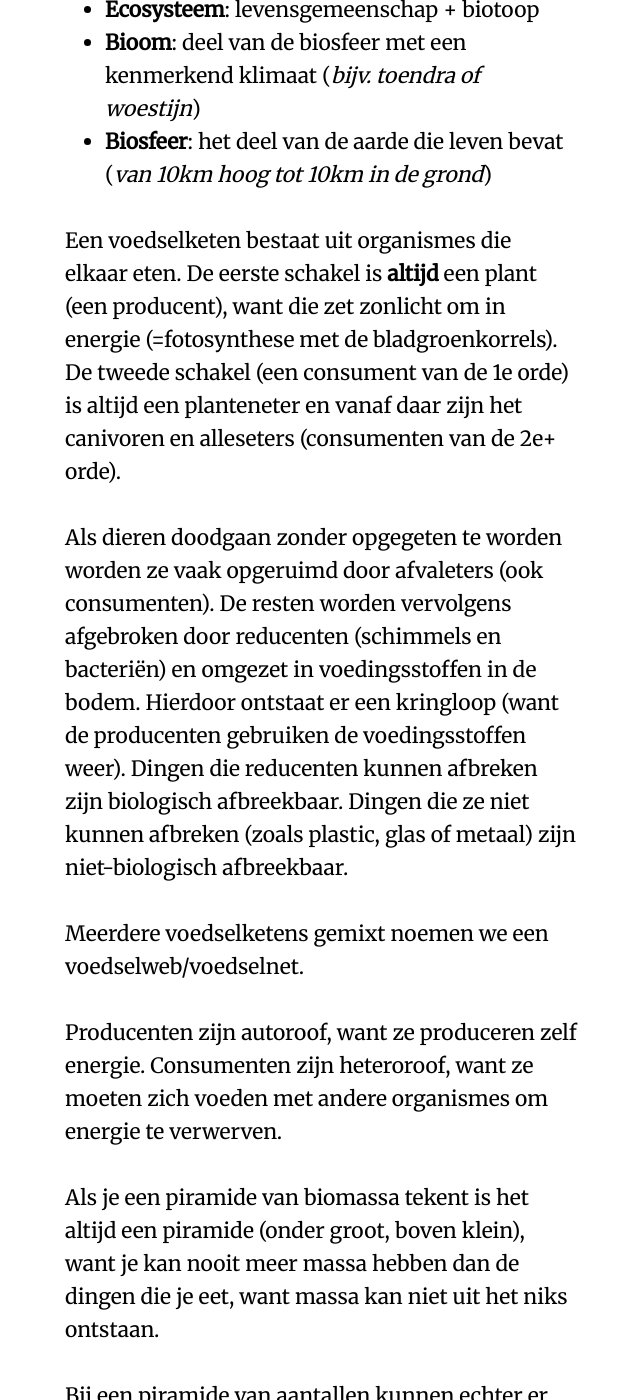
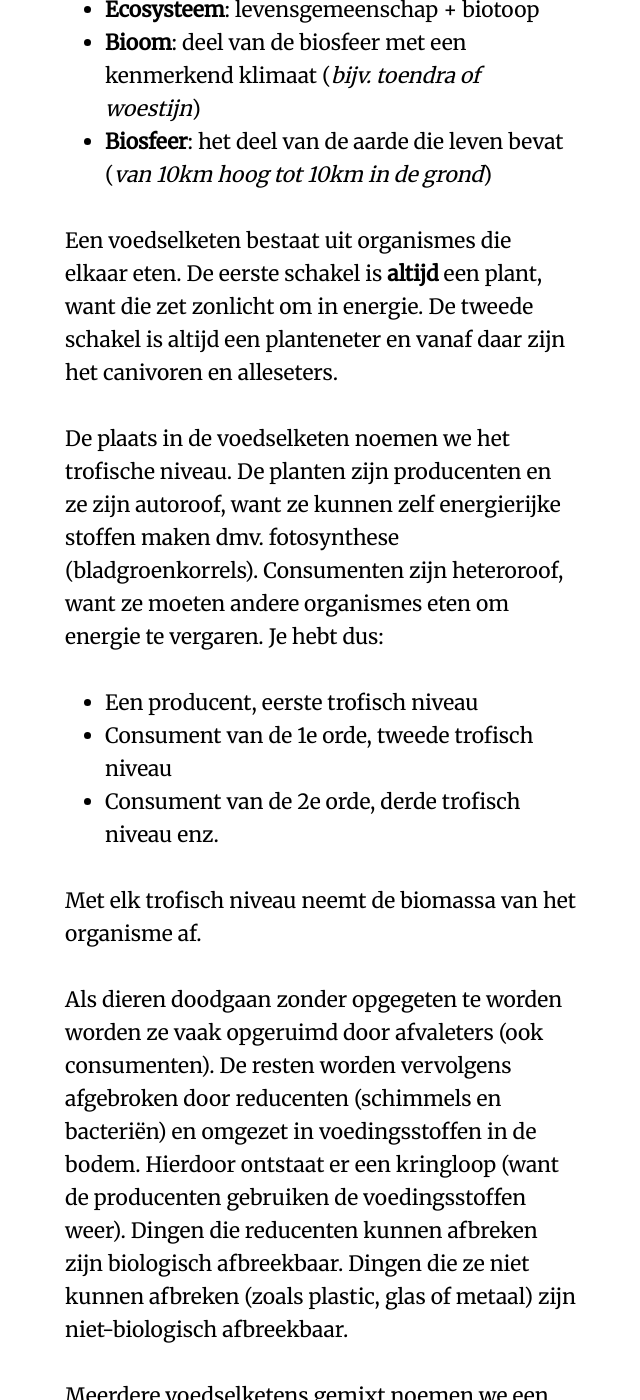
Before and after one commit to RobinBoers/school.geheimesite.nl, a Jekyll site: the page built from 3VWO/TW4/Biologie.md, in a window 1280 px wide and 1400 px high, scrolled down 964 px. Shown: the whole window, without its empty margins (319-959 px from the left). Built offline with Jekyll 4.4.1, drawn with Linux system fonts in a browser that asks for light colours; some web fonts are replaced; our own code applies the rules of GitHub Pages for plain Markdown files; some of the changed text lies outside the part shown.

Commit message:
Add part about energiestroom to biologie samenvatting

```diff
--- a/3VWO/TW4/Biologie.md
+++ b/3VWO/TW4/Biologie.md
@@ -17,13 +17,20 @@
 - **Biosfeer**: het deel van de aarde die leven bevat (_van 10km hoog tot 10km in de grond_)
 
 
-Een voedselketen bestaat uit organismes die elkaar eten. De eerste schakel is **altijd** een plant (een producent), want die zet zonlicht om in energie (=fotosynthese met de bladgroenkorrels). De tweede schakel (een consument van de 1e orde) is altijd een planteneter en vanaf daar zijn het canivoren en alleseters (consumenten van de 2e+ orde).
+Een voedselketen bestaat uit organismes die elkaar eten. De eerste schakel is **altijd** een plant, want die zet zonlicht om in energie. De tweede schakel is altijd een planteneter en vanaf daar zijn het canivoren en alleseters.
+
+De plaats in de voedselketen noemen we het trofische niveau. De planten zijn producenten en ze zijn autoroof, want ze kunnen zelf energierijke stoffen maken dmv. fotosynthese (bladgroenkorrels). Consumenten zijn heteroroof, want ze moeten andere organismes eten om energie te vergaren. Je hebt dus:
+
+- Een producent, eerste trofisch niveau
+- Consument van de 1e orde, tweede trofisch niveau
+- Consument van de 2e orde, derde trofisch niveau
+enz.
+
+Met elk trofisch niveau neemt de biomassa van het organisme af.
 
 Als dieren doodgaan zonder opgegeten te worden worden ze vaak opgeruimd door afvaleters (ook consumenten). De resten worden vervolgens afgebroken door reducenten (schimmels en bacteriën) en omgezet in voedingsstoffen in de bodem. Hierdoor ontstaat er een kringloop (want de producenten gebruiken de voedingsstoffen weer). Dingen die reducenten kunnen afbreken zijn biologisch afbreekbaar. Dingen die ze niet kunnen afbreken (zoals plastic, glas of metaal) zijn niet-biologisch afbreekbaar.
 
 Meerdere voedselketens gemixt noemen we een voedselweb/voedselnet.
-
-Producenten zijn autoroof, want ze produceren zelf energie. Consumenten zijn heteroroof, want ze moeten zich voeden met andere organismes om energie te verwerven.
 
 Als je een piramide van biomassa tekent is het altijd een piramide (onder groot, boven klein), want je kan nooit meer massa hebben dan de dingen die je eet, want massa kan niet uit het niks ontstaan.
 
@@ -163,6 +170,14 @@
 
 Biociden kunnen ook in de voedselketen terechtkomen, waardoor er accumulatie kan plaatsvinden.
 
+## Energiestroom
+
+Als energie in een voedselketen wordt doorgegeven aan het volgende trofisch niveau noemen we dat een energiestroom. Glucose is een energierijke stof: als je het verbrandt komt er energie vrij.
+
+Alle energie die verbrand wordt voor bijvoorbeeld groeien of bewegen gaat verloren als warmte. Dit verklaart ook waarom een hoger trofisch niveau nooit meer biomassa kan hebben dan het vorige trofische niveau: je kan simpelweg geen massa groeien als je de energie niet hebt, en het vorige niveau heeft altijd meer energie ter beschikking.
+
+Als een dier dood gaat zonder opgegeten te worden verdwijnen die energierijke stoffen uit de voedselketen. Ze worden vervolgens door reducenten afgebroken waarna ze als water en CO<sub>2</sub> weer in de voedselketen komen (via planten ofc).
+
 
 [^1]: Eigenlijk gek dat we daarbij geen rekening mee houden dat er ook nog ruimte moet zijn voor andere soorten. Als we de aarde precies verdelen en iedereen een stukje geven, waar moeten al die bedreigde diersoorten dan leven. Ik denk dat precies deze mindset het probleem is. De aarde is niet alleen van de mens.
 
```
